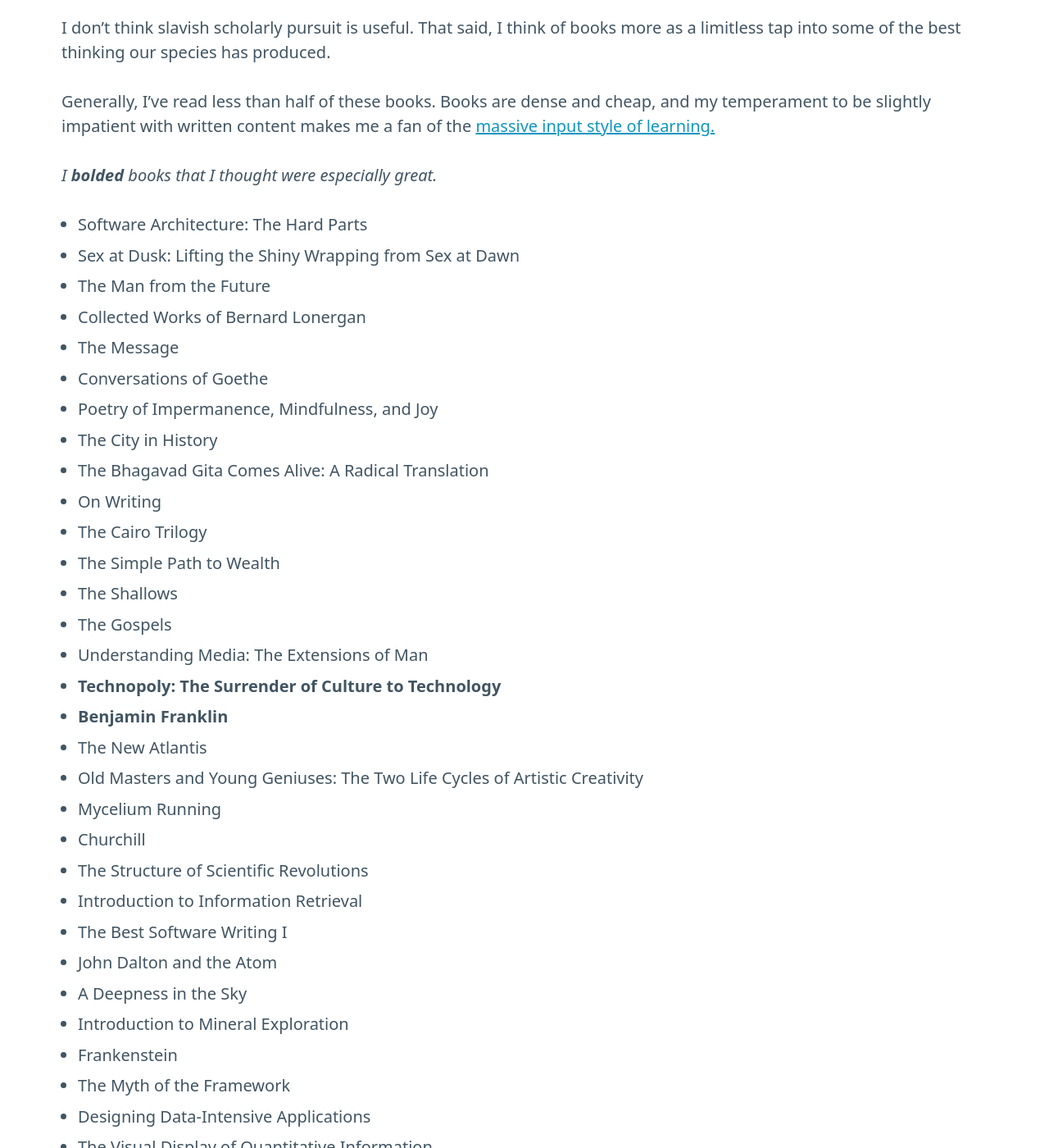
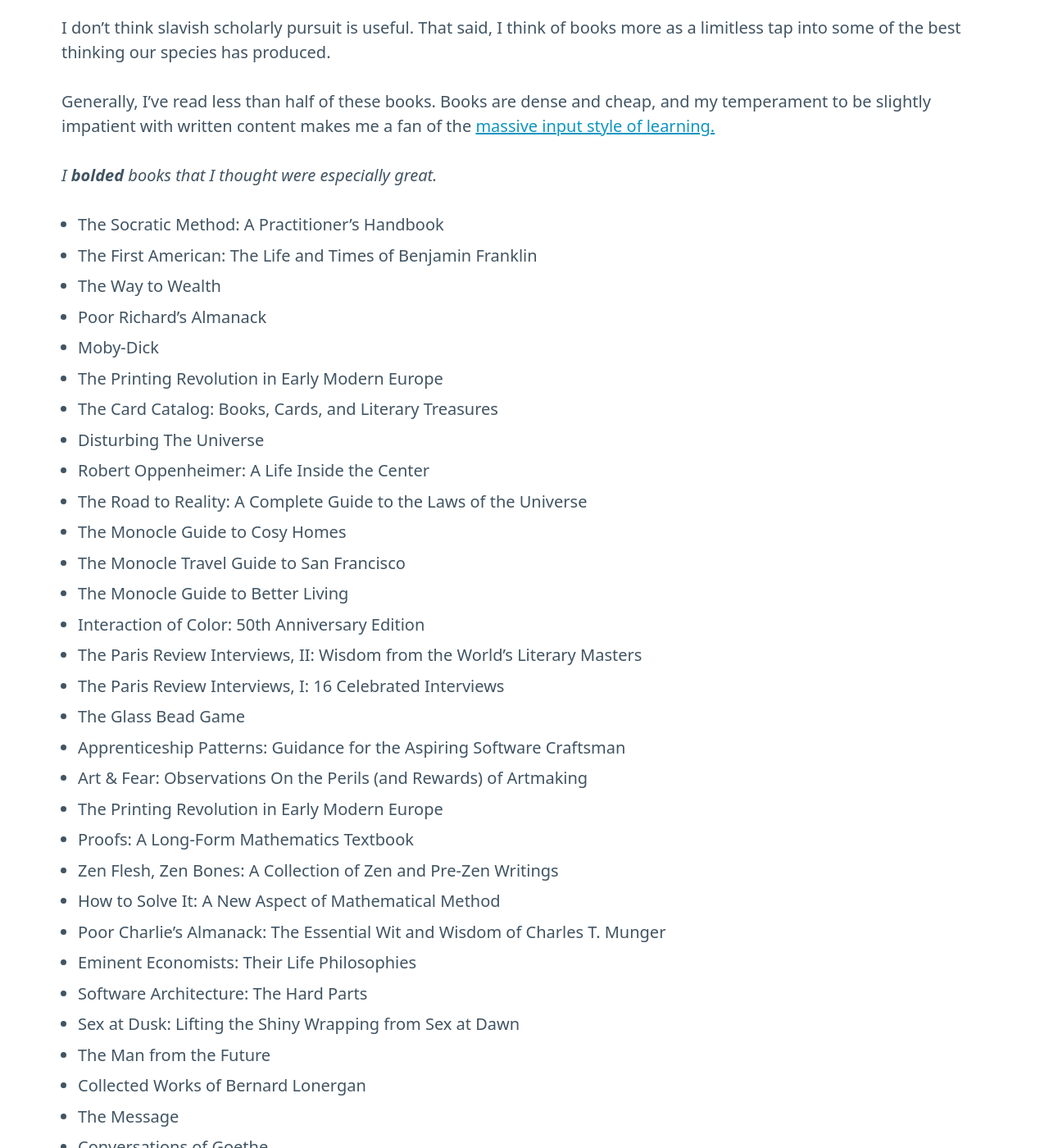
Before and after one commit to gytdau/website, a Jekyll site: the page built from _lists/books.md, in a window 1280 px wide and 1400 px high, scrolled down 341 px. Shown: the whole window at 82% size. Built offline with Jekyll 4.4.1, drawn with Linux system fonts in a browser that asks for light colours; some web fonts are replaced; some of the changed text lies outside the part shown.

Commit message:
Update book list

```diff
--- a/_lists/books.md
+++ b/_lists/books.md
@@ -30,6 +30,31 @@
 
 _I **bolded** books that I thought were especially great._
 
+- The Socratic Method: A Practitioner's Handbook
+- The First American: The Life and Times of Benjamin Franklin
+- The Way to Wealth
+- Poor Richard's Almanack
+- Moby-Dick
+- The Printing Revolution in Early Modern Europe
+- The Card Catalog: Books, Cards, and Literary Treasures
+- Disturbing The Universe
+- Robert Oppenheimer: A Life Inside the Center
+- The Road to Reality: A Complete Guide to the Laws of the Universe
+- The Monocle Guide to Cosy Homes
+- The Monocle Travel Guide to San Francisco
+- The Monocle Guide to Better Living
+- Interaction of Color: 50th Anniversary Edition
+- The Paris Review Interviews, II: Wisdom from the World's Literary Masters
+- The Paris Review Interviews, I: 16 Celebrated Interviews
+- The Glass Bead Game
+- Apprenticeship Patterns: Guidance for the Aspiring Software Craftsman
+- Art & Fear: Observations On the Perils (and Rewards) of Artmaking
+- The Printing Revolution in Early Modern Europe
+- Proofs: A Long-Form Mathematics Textbook
+- Zen Flesh, Zen Bones: A Collection of Zen and Pre-Zen Writings
+- How to Solve It: A New Aspect of Mathematical Method
+- Poor Charlie’s Almanack: The Essential Wit and Wisdom of Charles T. Munger
+- Eminent Economists: Their Life Philosophies
 - Software Architecture: The Hard Parts
 - Sex at Dusk: Lifting the Shiny Wrapping from Sex at Dawn
 - The Man from the Future
```
Also changed, not shown: other parts of _lists/books.md (+0 -3 lines).
